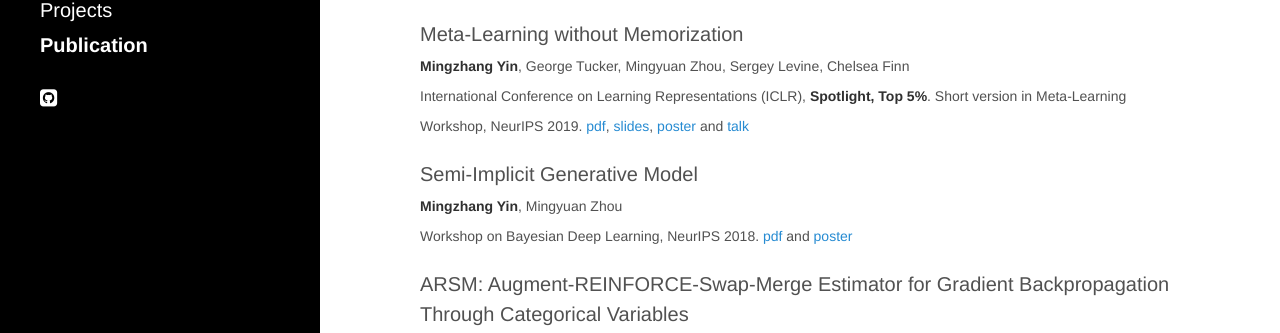
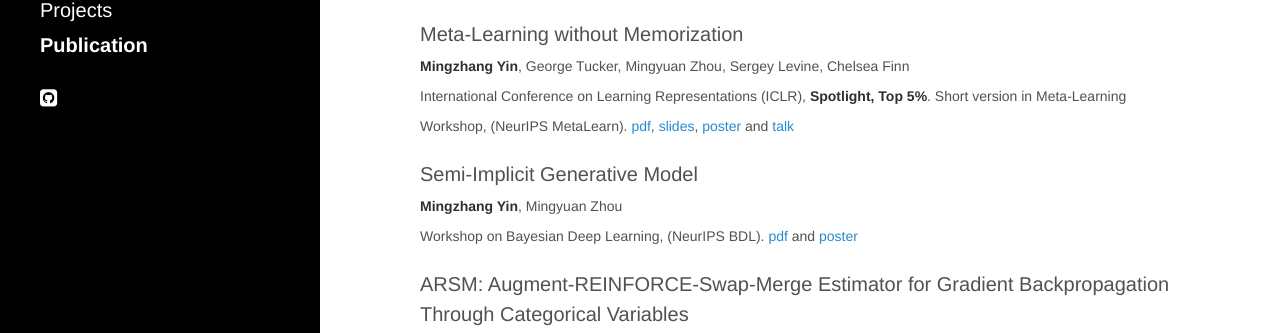
Before and after one commit to mingzhang-yin/mingzhang-yin.github.io, a Jekyll site: the page built from publications.md, in a window 1280 px wide and 900 px high. Shown: the part 414-747 px from the top of the window. Built offline with Jekyll 4.4.1, drawn with Linux system fonts in a browser that asks for light colours; nearby versions of some CDN libraries.

Commit message:
Update publications.md

```diff
--- a/publications.md
+++ b/publications.md
@@ -19,11 +19,11 @@
 
 Meta-Learning without Memorization
  <br> <span style="font-size:14px"> **Mingzhang Yin**, George Tucker, Mingyuan Zhou, Sergey Levine, Chelsea Finn  <br>
-International Conference on Learning Representations (ICLR), **Spotlight, Top 5%**. Short version in Meta-Learning Workshop, NeurIPS 2019. [pdf](https://arxiv.org/pdf/1912.03820.pdf), <a href="http://ai.stanford.edu/~cbfinn/_files/neurips19_memorization.pdf" target="_blank">slides</a>, <a href="https://mingzhang-yin.github.io/assets/pdfs/memo_poster.pdf" target="_blank">poster</a> and <a href="https://slideslive.com/38921876/bayesian-deep-learning-3" target="_blank">talk</a>
+International Conference on Learning Representations (ICLR), **Spotlight, Top 5%**. Short version in Meta-Learning Workshop, (NeurIPS MetaLearn). [pdf](https://arxiv.org/pdf/1912.03820.pdf), <a href="http://ai.stanford.edu/~cbfinn/_files/neurips19_memorization.pdf" target="_blank">slides</a>, <a href="https://mingzhang-yin.github.io/assets/pdfs/memo_poster.pdf" target="_blank">poster</a> and <a href="https://slideslive.com/38921876/bayesian-deep-learning-3" target="_blank">talk</a>
 
 Semi-Implicit Generative Model
 <br> <span style="font-size:14px"> **Mingzhang Yin**, Mingyuan Zhou  <br>
- Workshop on Bayesian Deep Learning, NeurIPS 2018. [pdf](http://bayesiandeeplearning.org/2018/papers/84.pdf) and <a href="https://mingzhang-yin.github.io/assets/pdfs/sigmo_poster.pdf">poster </a> </span>
+ Workshop on Bayesian Deep Learning, (NeurIPS BDL). [pdf](http://bayesiandeeplearning.org/2018/papers/84.pdf) and <a href="https://mingzhang-yin.github.io/assets/pdfs/sigmo_poster.pdf">poster </a> </span>
 
 ARSM: Augment-REINFORCE-Swap-Merge Estimator for Gradient Backpropagation Through Categorical Variables
 <br> <span style="font-size:14px"> <b>Mingzhang Yin* </b>, Yuguang Yue*, Mingyuan Zhou  <br>
```
